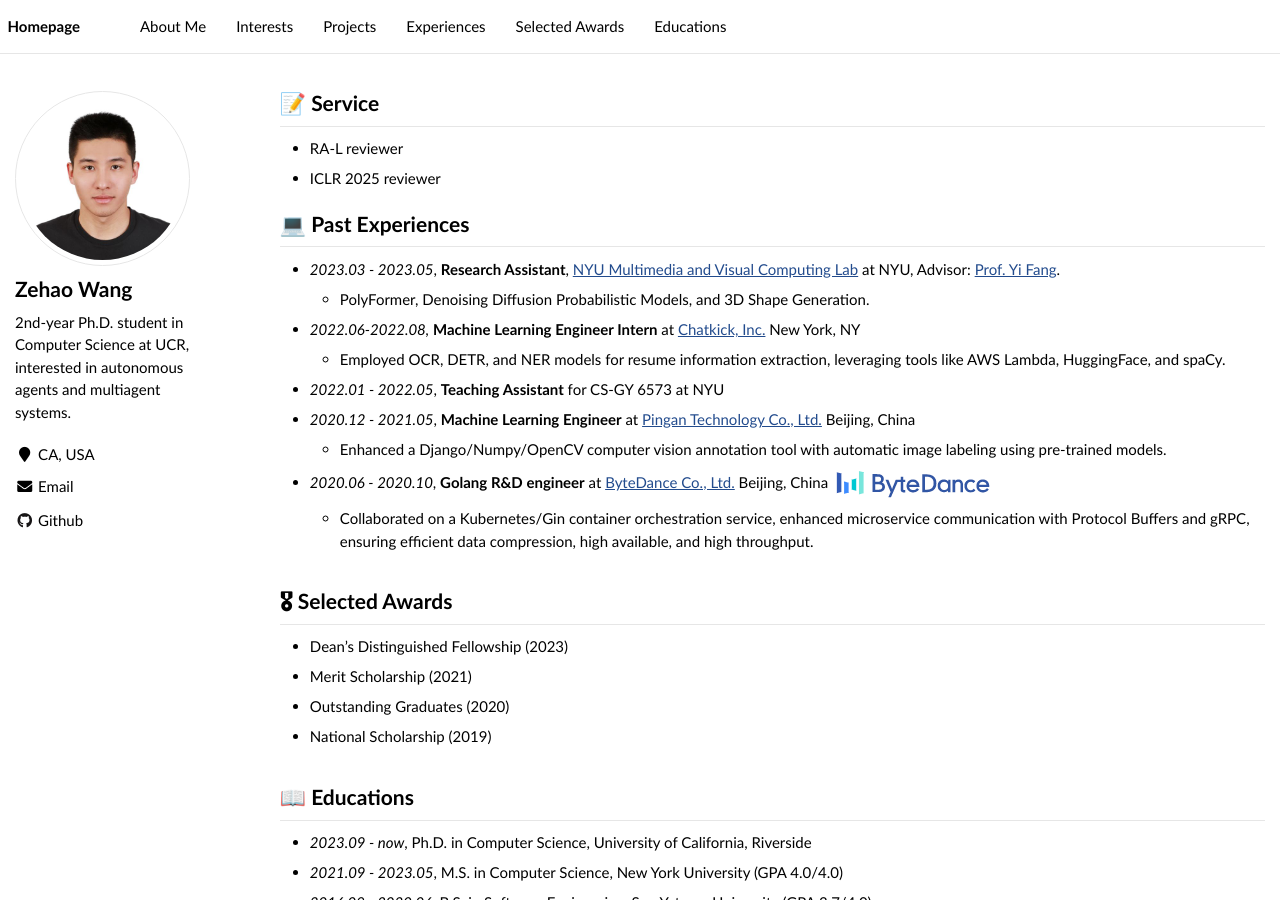
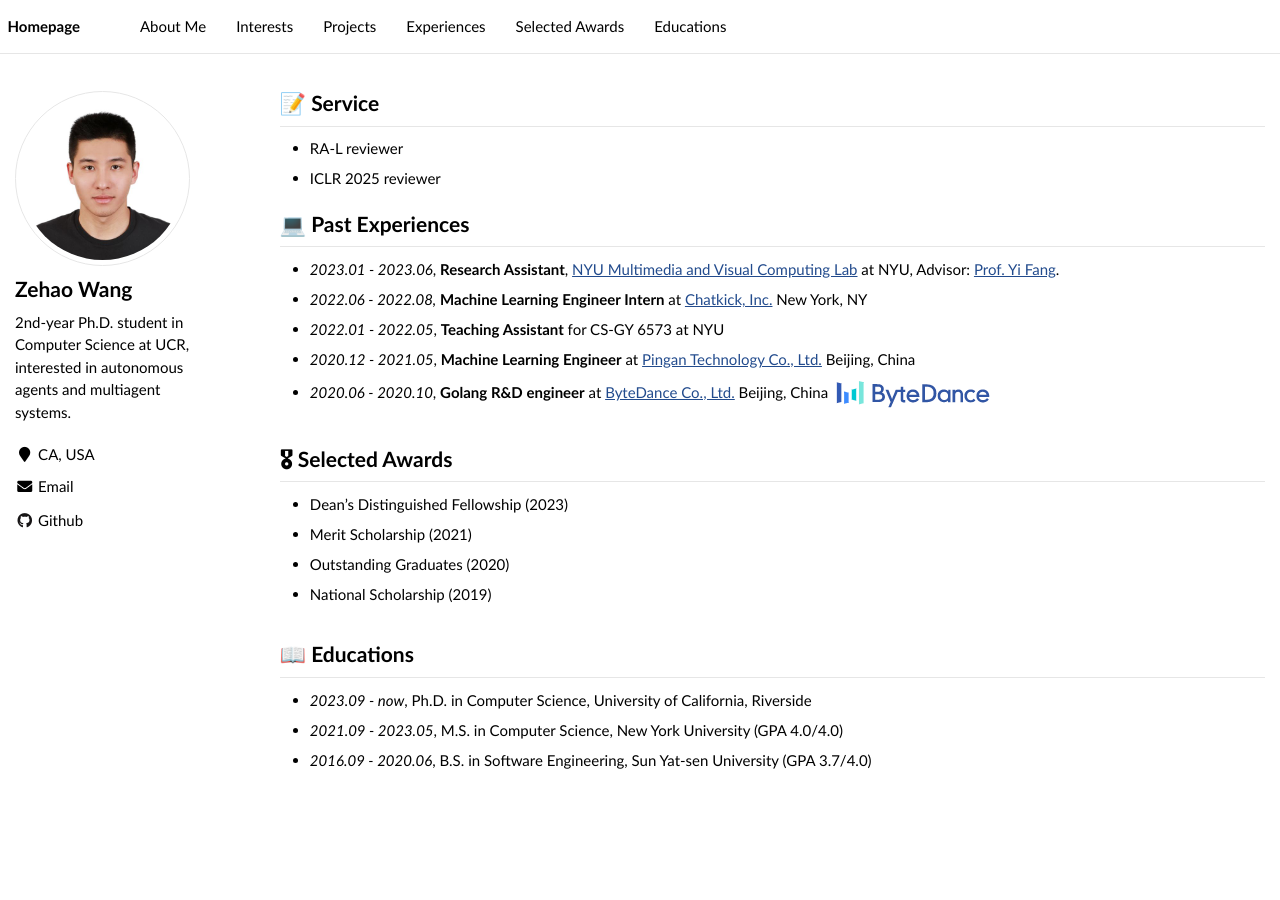
Before and after one commit to zehaowang983/zehaowang983.github.io, a Jekyll site: the page built from _pages/about.md, in a window 1280 px wide and 900 px high, scrolled down 751 px. Built offline with Jekyll 4.4.1, drawn with Linux system fonts in a browser that asks for light colours; after the commit the page ends 1545 px from its top, so only the background shows below that.

Commit message:
about change

```diff
--- a/_pages/about.md
+++ b/_pages/about.md
@@ -57,15 +57,11 @@ Previously, I earned my Master of Science degree in Computer Science from the Ne
 
 # 💻 Past Experiences
 
-- *2023.03 - 2023.05*,   **Research Assistant**, [NYU Multimedia and Visual Computing Lab](http://mmvc.engineering.nyu.edu/) at NYU,  Advisor: [Prof. Yi Fang](https://engineering.nyu.edu/faculty/yi-fang).
-  - PolyFormer, Denoising Diffusion Probabilistic Models, and 3D Shape Generation.
-- *2022.06-2022.08,*   **Machine Learning Engineer Intern** at [Chatkick, Inc.](https://chatkick.com/) New York, NY
-  - Employed OCR, DETR, and NER models for resume information extraction, leveraging tools like AWS Lambda, HuggingFace, and spaCy.
+- *2023.01 - 2023.06*,   **Research Assistant**, [NYU Multimedia and Visual Computing Lab](http://mmvc.engineering.nyu.edu/) at NYU,  Advisor: [Prof. Yi Fang](https://engineering.nyu.edu/faculty/yi-fang).
+- *2022.06 - 2022.08,*   **Machine Learning Engineer Intern** at [Chatkick, Inc.](https://chatkick.com/) New York, NY
 - *2022.01 - 2022.05*,   **Teaching Assistant** for CS-GY 6573 at NYU
 - *2020.12 - 2021.05*,   **Machine Learning Engineer** at [Pingan Technology Co., Ltd.](https://www.linkedin.com/company/ping-an-technology/) Beijing, China
-  - Enhanced a Django/Numpy/OpenCV computer vision annotation tool with automatic image labeling using pre-trained models.
 - *2020.06 - 2020.10*,   **Golang R&D engineer** at [ByteDance Co., Ltd.](https://www.linkedin.com/company/bytedance/) Beijing, China ![img](https://zehaowang983.github.io/images/bytedance.png)
-  - Collaborated on a Kubernetes/Gin container orchestration service, enhanced microservice communication with Protocol Buffers and gRPC, ensuring efficient data compression, high available, and high throughput.
 
 <span class='anchor' id='selected-awards'></span>
 
```
